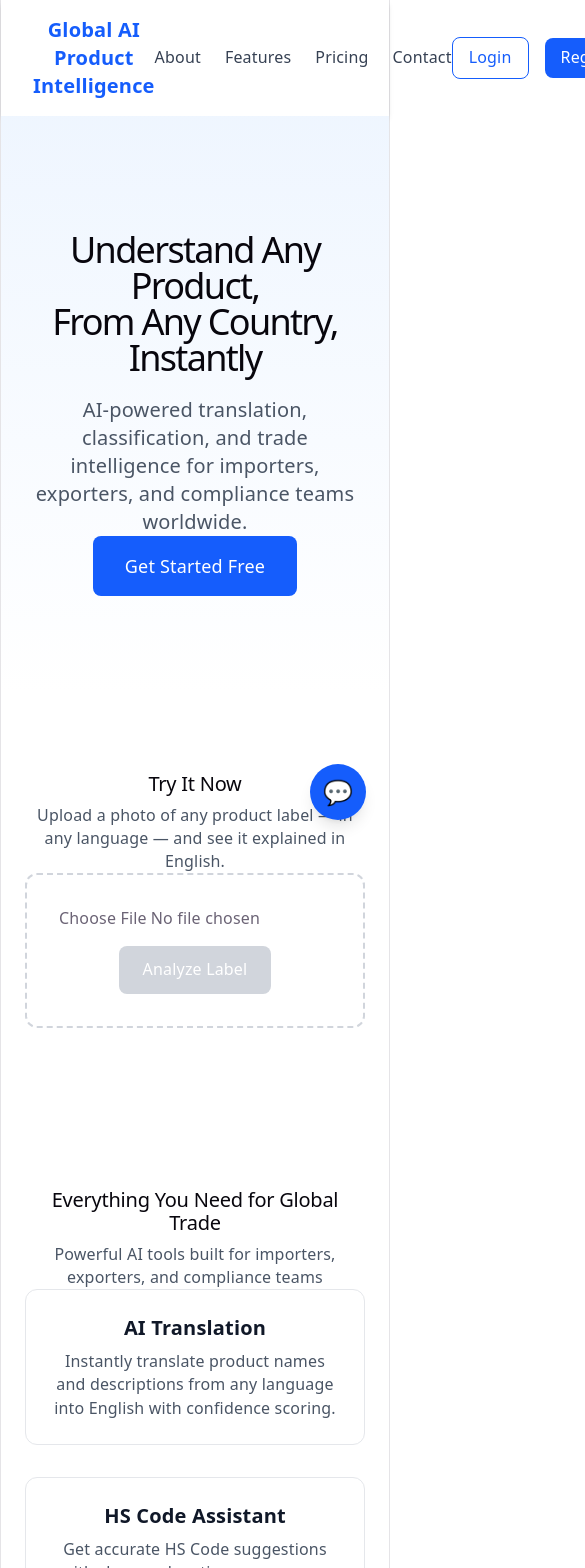
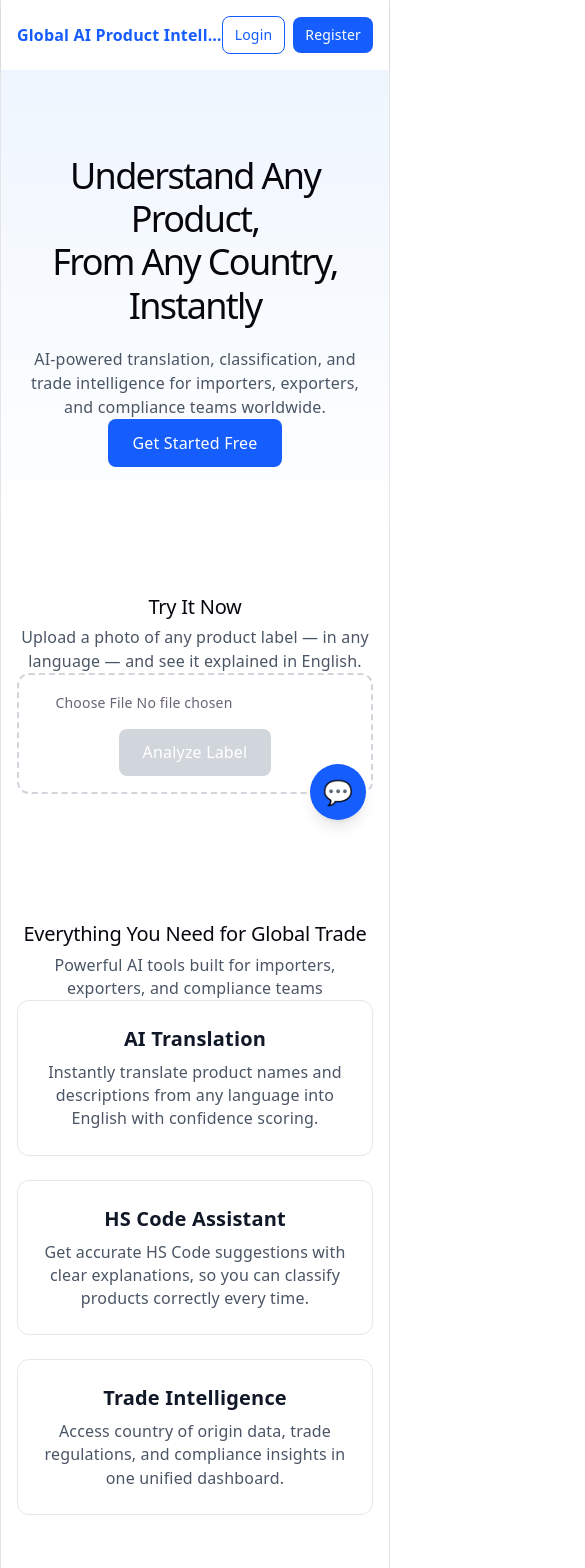
Before and after one commit to srivasavpabolu0615-hue/Srivasav, a React (Vite) app in the folder frontend/: page / in a window 390 px wide. Shown: the top 1568 px of the page, 585 px wide, since content can reach past the window. Built offline with nearby package versions, Linux system fonts and the light colour scheme.

Commit message:
Improve mobile responsiveness and error messages

```diff
--- a/frontend/src/App.tsx
+++ b/frontend/src/App.tsx
@@ -1,4 +1,6 @@
 import { useState, useRef, useEffect } from 'react';
+
+const BACKEND_URL = 'https://srivasav-backend.onrender.com';
 
 function App() {
   const [isModalOpen, setIsModalOpen] = useState(false);
@@ -6,6 +8,7 @@ function App() {
   const [email, setEmail] = useState('');
   const [password, setPassword] = useState('');
   const [message, setMessage] = useState('');
+  const [isSubmitting, setIsSubmitting] = useState(false);
 
   // tracks whether someone is currently logged in
   const [loggedInEmail, setLoggedInEmail] = useState<string | null>(null);
@@ -56,14 +59,39 @@ function App() {
     setLoggedInEmail(null);
   };
 
+  // NEW: friendlier, more specific error messages
+  const getFriendlyError = (context: 'auth' | 'analyze' | 'chat', data: any, response?: Response) => {
+    if (data?.error) {
+      // Pass through specific backend messages, they're already clear
+      return data.error;
+    }
+    if (response && response.status === 429) {
+      return "We're getting a lot of requests right now. Please wait a moment and try again.";
+    }
+    if (response && response.status >= 500) {
+      return 'Our server is temporarily unavailable. Please try again in a minute.';
+    }
+    if (context === 'auth') return 'Could not log you in right now. Please try again.';
+    if (context === 'analyze') return 'Could not analyze this image right now. Please try again.';
+    return 'Something went wrong. Please try again.';
+  };
+
+  const getNetworkErrorMessage = () => {
+    if (!navigator.onLine) {
+      return "You appear to be offline. Please check your internet connection and try again.";
+    }
+    return 'Could not reach the server. It may be starting up — please wait a few seconds and try again.';
+  };
+
   const handleSubmit = async (e: React.FormEvent) => {
     e.preventDefault();
     setMessage('');
+    setIsSubmitting(true);
 
     const endpoint = modalMode === 'login' ? '/login' : '/register';
 
     try {
-      const response = await fetch(`https://srivasav-backend.onrender.com${endpoint}`, {
+      const response = await fetch(`${BACKEND_URL}${endpoint}`, {
         method: 'POST',
         headers: { 'Content-Type': 'application/json' },
         body: JSON.stringify({ email, password }),
@@ -72,7 +100,7 @@ function App() {
       const data = await response.json();
 
       if (!response.ok) {
-        setMessage(data.error || 'Something went wrong.');
+        setMessage(getFriendlyError('auth', data, response));
       } else {
         setMessage(data.message);
         if (data.token) {
@@ -85,13 +113,19 @@ function App() {
         }
       }
     } catch (err) {
-      setMessage('Could not connect to the server.');
+      setMessage(getNetworkErrorMessage());
+    } finally {
+      setIsSubmitting(false);
     }
   };
 
   const handleFileChange = (e: React.ChangeEvent<HTMLInputElement>) => {
     const file = e.target.files?.[0];
     if (file) {
+      if (!file.type.startsWith('image/')) {
+        setAnalysisError('Please choose an image file (JPG, PNG, etc).');
+        return;
+      }
       setSelectedFile(file);
       setPreviewUrl(URL.createObjectURL(file));
       setAnalysisResult('');
@@ -110,7 +144,7 @@ function App() {
     formData.append('image', selectedFile);
 
     try {
-      const response = await fetch('https://srivasav-backend.onrender.com/analyze', {
+      const response = await fetch(`${BACKEND_URL}/analyze`, {
         method: 'POST',
         body: formData,
       });
@@ -118,12 +152,12 @@ function App() {
       const data = await response.json();
 
       if (!response.ok) {
-        setAnalysisError(data.error || 'Something went wrong.');
+        setAnalysisError(getFriendlyError('analyze', data, response));
       } else {
         setAnalysisResult(data.explanation);
       }
     } catch (err) {
-      setAnalysisError('Could not connect to the server.');
+      setAnalysisError(getNetworkErrorMessage());
     } finally {
       setIsAnalyzing(false);
     }
@@ -138,7 +172,7 @@ function App() {
     setIsChatLoading(true);
 
     try {
-      const response = await fetch('https://srivasav-backend.onrender.com/chat', {
+      const response = await fetch(`${BACKEND_URL}/chat`, {
         method: 'POST',
         headers: { 'Content-Type': 'application/json' },
         body: JSON.stringify({ messages: newMessages }),
@@ -147,12 +181,12 @@ function App() {
       const data = await response.json();
 
       if (!response.ok) {
-        setChatMessages([...newMessages, { role: 'assistant', text: data.error || 'Something went wrong.' }]);
+        setChatMessages([...newMessages, { role: 'assistant', text: getFriendlyError('chat', data, response) }]);
       } else {
         setChatMessages([...newMessages, { role: 'assistant', text: data.reply }]);
       }
     } catch (err) {
-      setChatMessages([...newMessages, { role: 'assistant', text: 'Could not connect to the server.' }]);
+      setChatMessages([...newMessages, { role: 'assistant', text: getNetworkErrorMessage() }]);
     } finally {
       setIsChatLoading(false);
     }
@@ -167,23 +201,26 @@ function App() {
 
   return (
     <div className="min-h-screen bg-white">
-      <nav className="flex items-center justify-between px-8 py-4 shadow-md">
-        <div className="text-xl font-bold text-blue-600">
+      {/* Navbar - responsive: links hide on small screens, logo shrinks */}
+      <nav className="flex items-center justify-between px-4 sm:px-8 py-4 shadow-md">
+        <div className="text-base sm:text-xl font-bold text-blue-600 truncate">
           Global AI Product Intelligence
         </div>
-        <div className="flex gap-6 text-gray-700">
+        <div className="hidden md:flex gap-6 text-gray-700">
           <a href="#about" className="hover:text-blue-600">About</a>
           <a href="#features" className="hover:text-blue-600">Features</a>
           <a href="#pricing" className="hover:text-blue-600">Pricing</a>
           <a href="#contact" className="hover:text-blue-600">Contact</a>
         </div>
-        <div className="flex gap-4 items-center">
+        <div className="flex gap-2 sm:gap-4 items-center flex-shrink-0">
           {loggedInEmail ? (
             <>
-              <span className="text-gray-700 text-sm">Logged in as {loggedInEmail}</span>
+              <span className="hidden sm:inline text-gray-700 text-sm truncate max-w-[140px]">
+                Logged in as {loggedInEmail}
+              </span>
               <button
                 onClick={handleLogout}
-                className="px-4 py-2 text-red-600 border border-red-600 rounded-lg hover:bg-red-50"
+                className="px-3 py-2 text-sm text-red-600 border border-red-600 rounded-lg hover:bg-red-50 whitespace-nowrap"
               >
                 Log Out
               </button>
@@ -192,13 +229,13 @@ function App() {
             <>
               <button
                 onClick={() => openModal('login')}
-                className="px-4 py-2 text-blue-600 border border-blue-600 rounded-lg hover:bg-blue-50"
+                className="px-3 py-2 text-sm text-blue-600 border border-blue-600 rounded-lg hover:bg-blue-50 whitespace-nowrap"
               >
                 Login
               </button>
               <button
                 onClick={() => openModal('register')}
-                className="px-4 py-2 bg-blue-600 text-white rounded-lg hover:bg-blue-700"
+                className="px-3 py-2 text-sm bg-blue-600 text-white rounded-lg hover:bg-blue-700 whitespace-nowrap"
               >
                 Register
               </button>
@@ -207,36 +244,36 @@ function App() {
         </div>
       </nav>
 
-      <section className="text-center py-24 px-6 bg-gradient-to-b from-blue-50 to-white">
-        <h1 className="text-5xl font-bold text-gray-900 mb-6">
+      <section className="text-center py-16 sm:py-24 px-4 sm:px-6 bg-gradient-to-b from-blue-50 to-white">
+        <h1 className="text-3xl sm:text-5xl font-bold text-gray-900 mb-6">
           Understand Any Product,<br />From Any Country, Instantly
         </h1>
-        <p className="text-xl text-gray-600 max-w-2xl mx-auto mb-8">
+        <p className="text-base sm:text-xl text-gray-600 max-w-2xl mx-auto mb-8">
           AI-powered translation, classification, and trade intelligence
           for importers, exporters, and compliance teams worldwide.
         </p>
         <button
           onClick={() => openModal('register')}
-          className="px-8 py-4 bg-blue-600 text-white text-lg rounded-lg hover:bg-blue-700"
+          className="px-6 sm:px-8 py-3 sm:py-4 bg-blue-600 text-white text-base sm:text-lg rounded-lg hover:bg-blue-700"
         >
           Get Started Free
         </button>
       </section>
 
-      <section id="try-it-now" className="py-20 px-6 max-w-3xl mx-auto text-center">
-        <h2 className="text-3xl font-bold text-gray-900 mb-4">
+      <section id="try-it-now" className="py-16 sm:py-20 px-4 sm:px-6 max-w-3xl mx-auto text-center">
+        <h2 className="text-2xl sm:text-3xl font-bold text-gray-900 mb-4">
           Try It Now
         </h2>
         <p className="text-gray-600 mb-8">
           Upload a photo of any product label — in any language — and see it explained in English.
         </p>
 
-        <div className="border-2 border-dashed border-gray-300 rounded-xl p-8">
+        <div className="border-2 border-dashed border-gray-300 rounded-xl p-4 sm:p-8">
           <input
             type="file"
             accept="image/*"
             onChange={handleFileChange}
-            className="mb-4"
+            className="mb-4 max-w-full text-sm"
           />
 
           {previewUrl && (
@@ -254,29 +291,29 @@ function App() {
             disabled={!selectedFile || isAnalyzing}
             className="px-6 py-3 bg-blue-600 text-white rounded-lg hover:bg-blue-700 disabled:bg-gray-300 disabled:cursor-not-allowed"
           >
-            {isAnalyzing ? 'Analyzing...' : 'Analyze Label'}
+            {isAnalyzing ? 'Analyzing... (this can take up to 30s)' : 'Analyze Label'}
           </button>
         </div>
 
         {analysisError && (
-          <p className="mt-6 text-red-600">{analysisError}</p>
+          <p className="mt-6 text-red-600 text-sm sm:text-base">{analysisError}</p>
         )}
 
         {analysisResult && (
-          <div className="mt-8 text-left bg-gray-50 border border-gray-200 rounded-xl p-6 whitespace-pre-wrap text-gray-800">
+          <div className="mt-8 text-left bg-gray-50 border border-gray-200 rounded-xl p-4 sm:p-6 whitespace-pre-wrap text-gray-800 text-sm sm:text-base">
             {analysisResult}
           </div>
         )}
       </section>
 
-      <section id="features" className="py-20 px-6 max-w-6xl mx-auto">
-        <h2 className="text-3xl font-bold text-center text-gray-900 mb-4">
+      <section id="features" className="py-16 sm:py-20 px-4 sm:px-6 max-w-6xl mx-auto">
+        <h2 className="text-2xl sm:text-3xl font-bold text-center text-gray-900 mb-4">
           Everything You Need for Global Trade
         </h2>
         <p className="text-center text-gray-600 mb-12">
           Powerful AI tools built for importers, exporters, and compliance teams
         </p>
-        <div className="grid grid-cols-1 md:grid-cols-3 gap-8">
+        <div className="grid grid-cols-1 md:grid-cols-3 gap-6 sm:gap-8">
           <div className="p-6 border border-gray-200 rounded-xl hover:shadow-lg transition">
             <h3 className="text-xl font-semibold text-gray-900 mb-2">
               AI Translation
@@ -307,8 +344,8 @@ function App() {
         </div>
       </section>
 
-      <section id="pricing" className="py-20 px-6 bg-gray-50 text-center">
-        <h2 className="text-3xl font-bold text-gray-900 mb-4">
+      <section id="pricing" className="py-16 sm:py-20 px-4 sm:px-6 bg-gray-50 text-center">
+        <h2 className="text-2xl sm:text-3xl font-bold text-gray-900 mb-4">
           Free for Everyone
         </h2>
         <p className="text-gray-600 max-w-2xl mx-auto mb-8">
@@ -317,18 +354,18 @@ function App() {
         </p>
         <button
           onClick={() => openModal('register')}
-          className="px-8 py-4 bg-blue-600 text-white text-lg rounded-lg hover:bg-blue-700"
+          className="px-6 sm:px-8 py-3 sm:py-4 bg-blue-600 text-white text-base sm:text-lg rounded-lg hover:bg-blue-700"
         >
           Get Started Free
         </button>
       </section>
 
-      <footer className="bg-gray-900 text-gray-300 py-10 px-6 mt-10">
-        <div className="max-w-6xl mx-auto flex flex-col md:flex-row justify-between items-center gap-4">
+      <footer className="bg-gray-900 text-gray-300 py-10 px-4 sm:px-6 mt-10">
+        <div className="max-w-6xl mx-auto flex flex-col md:flex-row justify-between items-center gap-4 text-center md:text-left">
           <div className="text-white font-semibold">
             Global AI Product Intelligence
           </div>
-          <div className="flex gap-6 text-sm">
+          <div className="flex flex-wrap justify-center gap-4 sm:gap-6 text-sm">
             <a href="#about" className="hover:text-white">About</a>
             <a href="#features" className="hover:text-white">Features</a>
             <a href="#pricing" className="hover:text-white">Pricing</a>
@@ -340,16 +377,17 @@ function App() {
         </div>
       </footer>
 
+      {/* Login/Register modal - responsive width & padding */}
       {isModalOpen && (
-        <div className="fixed inset-0 bg-black bg-opacity-50 flex items-center justify-center z-50">
-          <div className="bg-white rounded-xl p-8 w-full max-w-md relative">
+        <div className="fixed inset-0 bg-black bg-opacity-50 flex items-center justify-center z-50 p-4">
+          <div className="bg-white rounded-xl p-6 sm:p-8 w-full max-w-md relative max-h-[90vh] overflow-y-auto">
             <button
               onClick={closeModal}
               className="absolute top-4 right-4 text-gray-400 hover:text-gray-600 text-xl"
             >
               ✕
             </button>
-            <h2 className="text-2xl font-bold text-gray-900 mb-6">
+            <h2 className="text-xl sm:text-2xl font-bold text-gray-900 mb-6">
               {modalMode === 'login' ? 'Log In' : 'Create an Account'}
             </h2>
             <form onSubmit={handleSubmit} className="flex flex-col gap-4">
@@ -367,13 +405,17 @@ function App() {
                 value={password}
                 onChange={(e) => setPassword(e.target.value)}
                 required
+                minLength={6}
                 className="border border-gray-300 rounded-lg px-4 py-2"
               />
               <button
                 type="submit"
-                className="bg-blue-600 text-white rounded-lg py-2 hover:bg-blue-700"
+                disabled={isSubmitting}
+                className="bg-blue-600 text-white rounded-lg py-2 hover:bg-blue-700 disabled:bg-gray-300"
               >
-                {modalMode === 'login' ? 'Log In' : 'Register'}
+                {isSubmitting
+                  ? 'Please wait...'
+                  : modalMode === 'login' ? 'Log In' : 'Register'}
               </button>
             </form>
             {message && (
@@ -406,11 +448,12 @@ function App() {
         {isChatOpen ? '✕' : '💬'}
       </button>
 
-      {/* Chat window */}
+      {/* Chat window - responsive: near full-screen on mobile, fixed box on larger screens */}
       {isChatOpen && (
-        <div className="fixed bottom-24 right-6 w-80 h-96 bg-white border border-gray-300 rounded-xl shadow-xl flex flex-col z-50">
-          <div className="bg-blue-600 text-white px-4 py-3 rounded-t-xl font-semibold">
+        <div className="fixed bottom-0 right-0 sm:bottom-24 sm:right-6 w-full h-[80vh] sm:w-80 sm:h-96 bg-white border border-gray-300 sm:rounded-xl shadow-xl flex flex-col z-50">
+          <div className="bg-blue-600 text-white px-4 py-3 sm:rounded-t-xl font-semibold flex justify-between items-center">
             AI Assistant
+            <button onClick={() => setIsChatOpen(false)} className="sm:hidden text-white text-xl">✕</button>
           </div>
 
           <div className="flex-1 overflow-y-auto p-4 flex flex-col gap-3">
```
